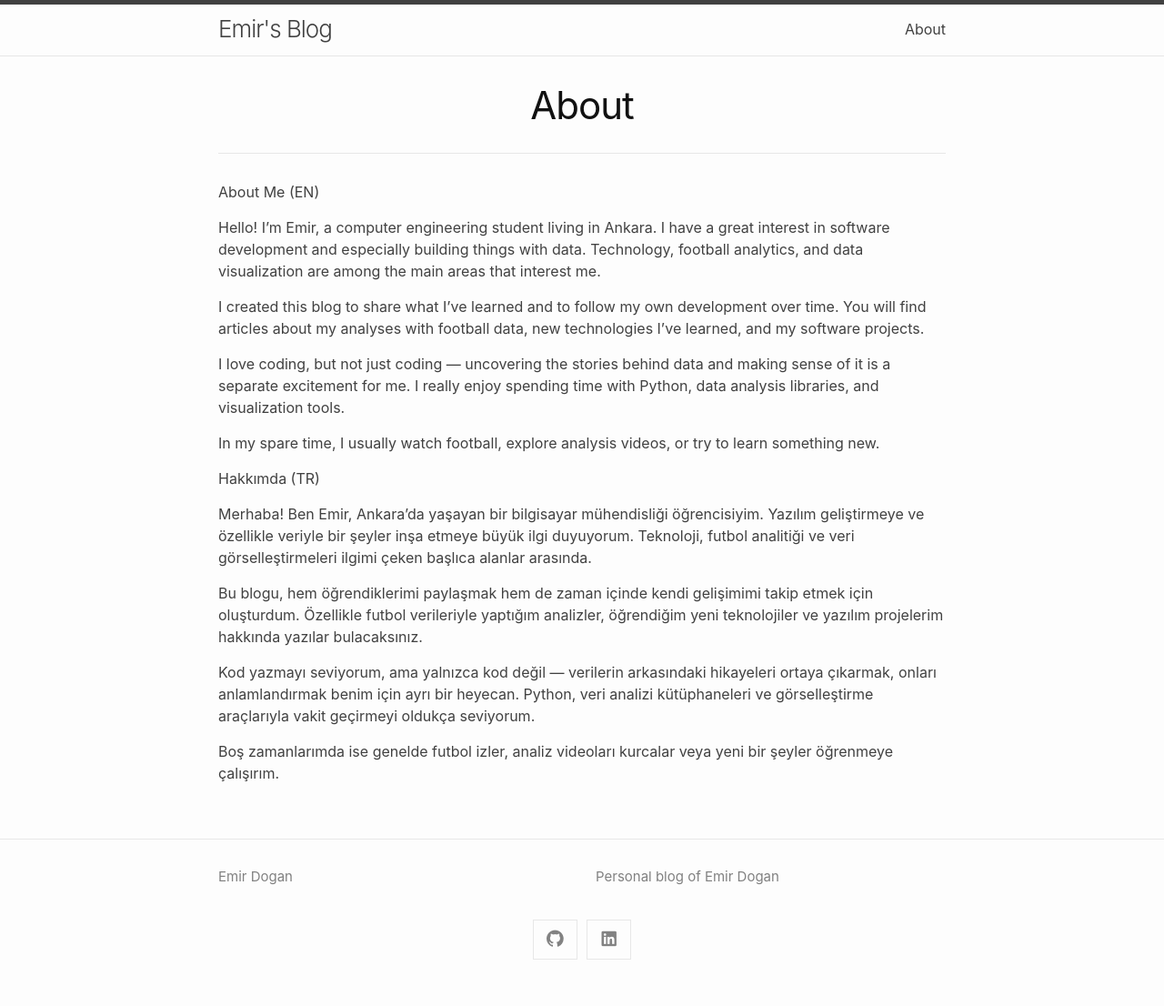
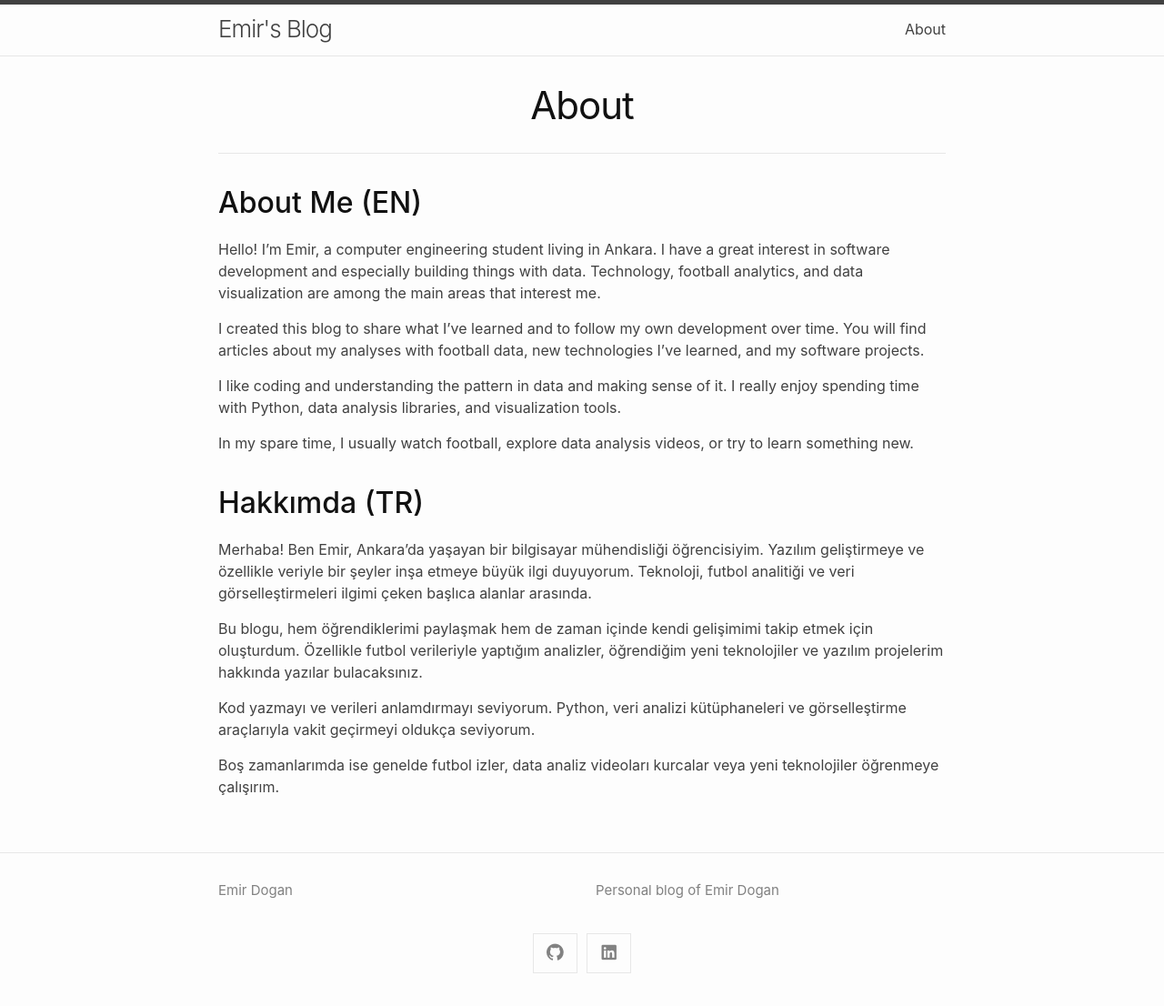
Before and after one commit to emirdogann/emirdogann.github.io, a Jekyll site: the page built from about.md, in a window 1280 px wide. Shown: the whole page at 91% size. Built offline with Jekyll 4.4.1, drawn with Linux system fonts in a browser that asks for light colours.

```diff
--- a/about.md
+++ b/about.md
@@ -4,23 +4,23 @@
 permalink: /about/
 ---
 
-About Me (EN)
+## About Me (EN)
 
 Hello! I'm Emir, a computer engineering student living in Ankara. I have a great interest in software development and especially building things with data. Technology, football analytics, and data visualization are among the main areas that interest me.
 
 I created this blog to share what I've learned and to follow my own development over time. You will find articles about my analyses with football data, new technologies I've learned, and my software projects.
 
-I love coding, but not just coding — uncovering the stories behind data and making sense of it is a separate excitement for me. I really enjoy spending time with Python, data analysis libraries, and visualization tools.
+I like coding and understanding the pattern in data and making sense of it. I really enjoy spending time with Python, data analysis libraries, and visualization tools.
 
-In my spare time, I usually watch football, explore analysis videos, or try to learn something new.
+In my spare time, I usually watch football, explore data analysis videos, or try to learn something new.
 
 
-Hakkımda (TR)
+## Hakkımda (TR)
 
 Merhaba! Ben Emir, Ankara’da yaşayan bir bilgisayar mühendisliği öğrencisiyim. Yazılım geliştirmeye ve özellikle veriyle bir şeyler inşa etmeye büyük ilgi duyuyorum. Teknoloji, futbol analitiği ve veri görselleştirmeleri ilgimi çeken başlıca alanlar arasında.
 
 Bu blogu, hem öğrendiklerimi paylaşmak hem de zaman içinde kendi gelişimimi takip etmek için oluşturdum. Özellikle futbol verileriyle yaptığım analizler, öğrendiğim yeni teknolojiler ve yazılım projelerim hakkında yazılar bulacaksınız.
 
-Kod yazmayı seviyorum, ama yalnızca kod değil — verilerin arkasındaki hikayeleri ortaya çıkarmak, onları anlamlandırmak benim için ayrı bir heyecan. Python, veri analizi kütüphaneleri ve görselleştirme araçlarıyla vakit geçirmeyi oldukça seviyorum.
+Kod yazmayı ve verileri anlamdırmayı seviyorum. Python, veri analizi kütüphaneleri ve görselleştirme araçlarıyla vakit geçirmeyi oldukça seviyorum.
 
-Boş zamanlarımda ise genelde futbol izler, analiz videoları kurcalar veya yeni bir şeyler öğrenmeye çalışırım.
+Boş zamanlarımda ise genelde futbol izler, data analiz videoları kurcalar veya yeni teknolojiler öğrenmeye çalışırım.
```
Also changed, not shown: _posts/2025-04-19-football-analytics.md (added, +116 -0 lines), _posts/2025-04-19-test-post.md (deleted, +0 -38 lines), assets/images/ball.jpeg (added), assets/images/player_trends.png (added), assets/images/top1000_attack_map.png (added), assets/images/value_heatmap.png (added), 9 other files.
